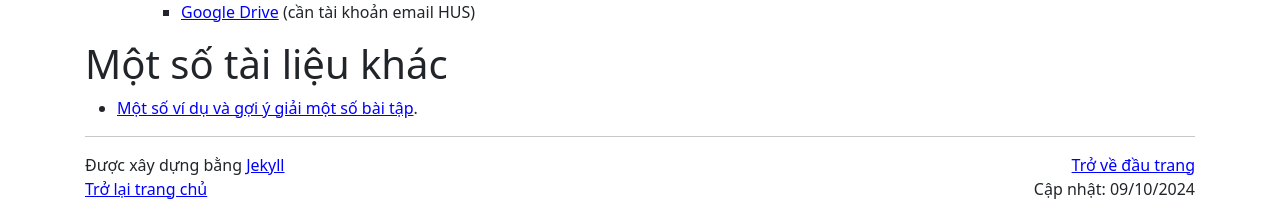
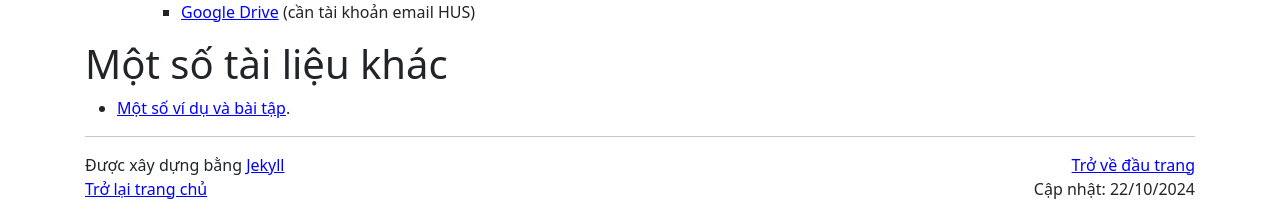
Before and after one commit to hoanganhduc/hoanganhduc.github.io, a Jekyll site: the page built from teaching/VNU-HUS/2024/winter/MAT3508/index.md, in a window 1280 px wide. Shown: the part 946-1159 px from the top of the page. Built offline with Jekyll 4.4.1, drawn with Linux system fonts in a browser that asks for light colours; nearby versions of some CDN libraries; a style sheet for code colours, icons or effects is not loaded.

Commit message:
Updated @ 2024-10-22  20:04:59 ICT

```diff
--- a/teaching/VNU-HUS/2024/winter/MAT3508/index.md
+++ b/teaching/VNU-HUS/2024/winter/MAT3508/index.md
@@ -1,7 +1,7 @@
 ---
 layout: default
 title: "VNU-HUS MAT3508: Nhập môn Trí tuệ nhân tạo"
-last_modified_at: 2024-10-09
+last_modified_at: 2024-10-22
 lang: "vi"
 katex: true
 ---
@@ -42,4 +42,4 @@ katex: true
 
 # Một số tài liệu khác
 
-* [Một số ví dụ và gợi ý giải một số bài tập](https://github.com/hoanganhduc/VNU-HUS-MAT3508/).
+* [Một số ví dụ và bài tập](https://github.com/hoanganhduc/VNU-HUS-MAT3508/).
```
Also changed, not shown: 1 other file.
